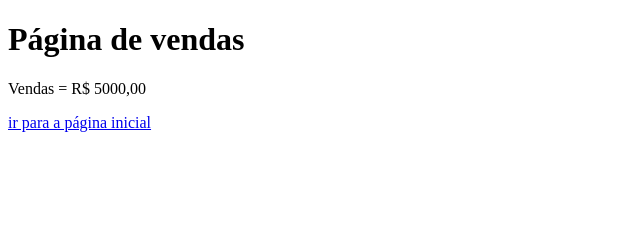
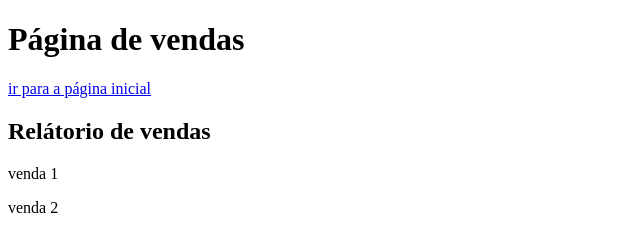
Before and after one commit to Odair-jr/aulagithub, a plain HTML site: page vendas.html in a window 1280 px wide. Shown: the whole page, without its empty margins (0-640 px from the left). Drawn offline with Linux system fonts and the light colour scheme.

Commit message:
Add relatorios de vendas

```diff
--- a/vendas.html
+++ b/vendas.html
@@ -7,7 +7,10 @@
 </head>
 <body>
     <h1>Página de vendas</h1>
-    <p>Vendas = R$ 5000,00</p>
+
     <a href="Index.html">ir para a página inicial</a>
+    <h2>Relátorio de vendas</h2>
+    <p>venda 1</p>
+    <p>venda 2</p>
 </body>
 </html>
```
